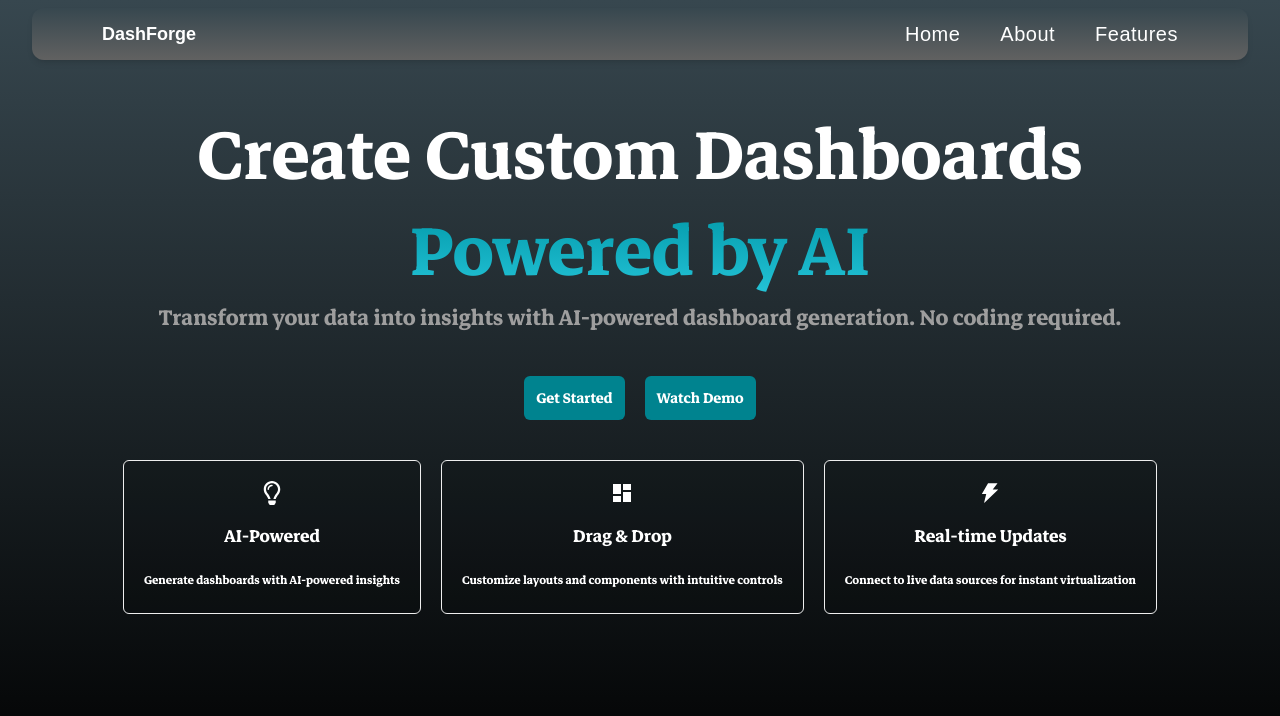
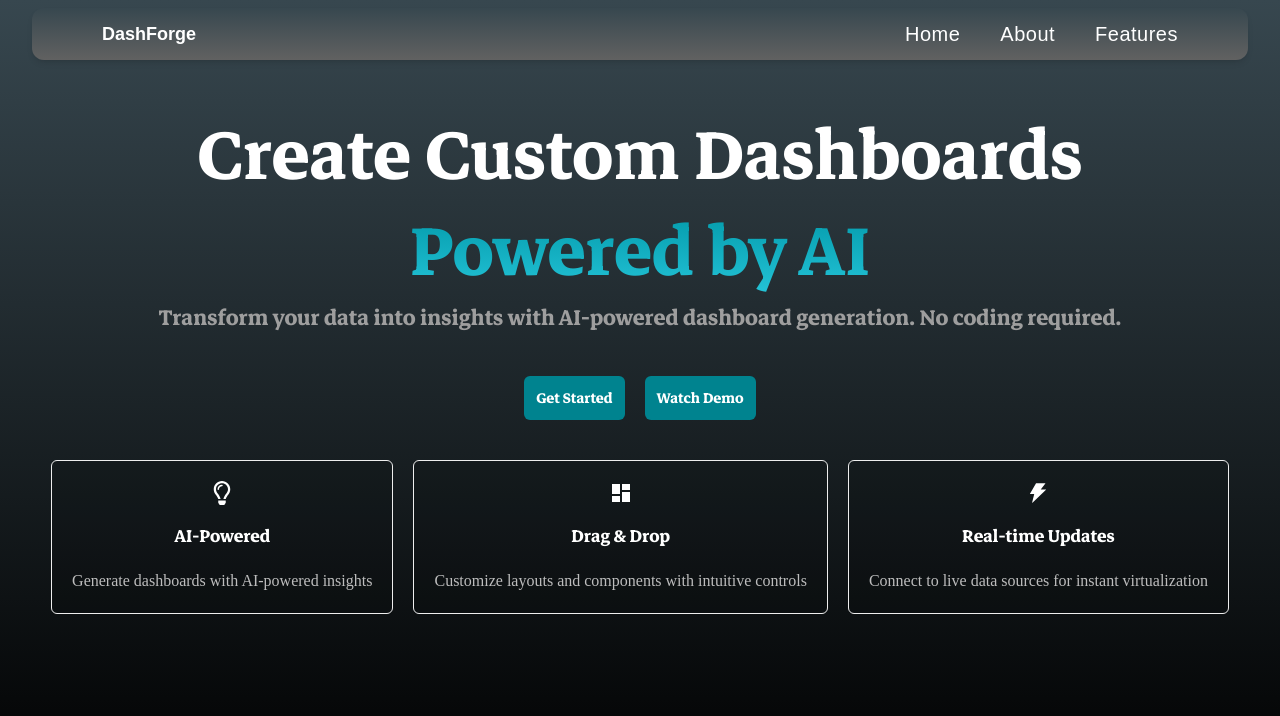
Before and after one commit to raunak234362/DashForge, a React (Vite) app: page / in a window 1280 px wide. Shown: the top 716 px of the page. Built offline with nearby package versions, Linux system fonts and the light colour scheme.

Commit message:
enhance Hero component styling; improve description text appearance for better readability

```diff
--- a/src/components/landing/hero/Hero.jsx
+++ b/src/components/landing/hero/Hero.jsx
@@ -51,7 +51,7 @@ const Hero = () => {
             >
               <div className="text-2xl">{card.icon}</div>
               <div className="text-xl md:text-2xl">{card.title}</div>
-              <div className="text-base">{card.description}</div>
+              <div className="text-base md:text-md text-gray-400 font-light font-serif">{card.description}</div>
             </div>
           ))}
         </div>
```
